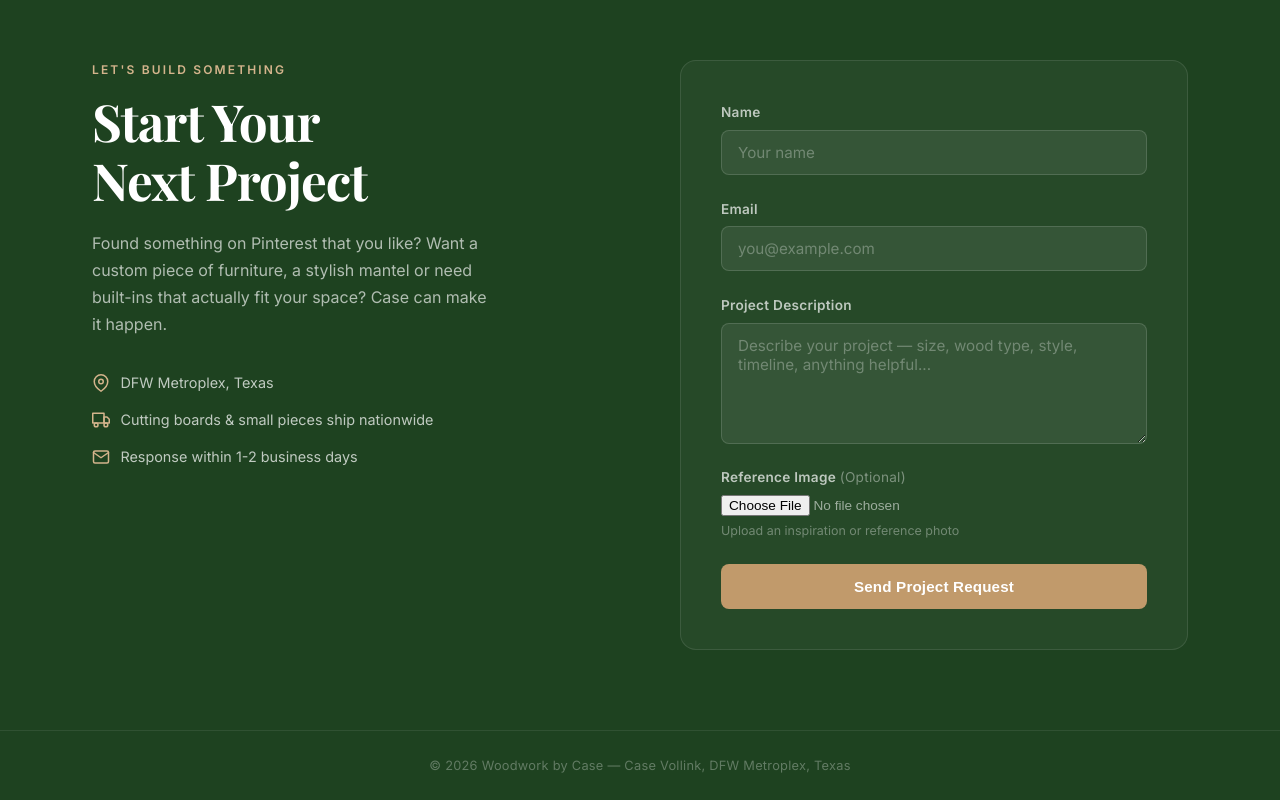
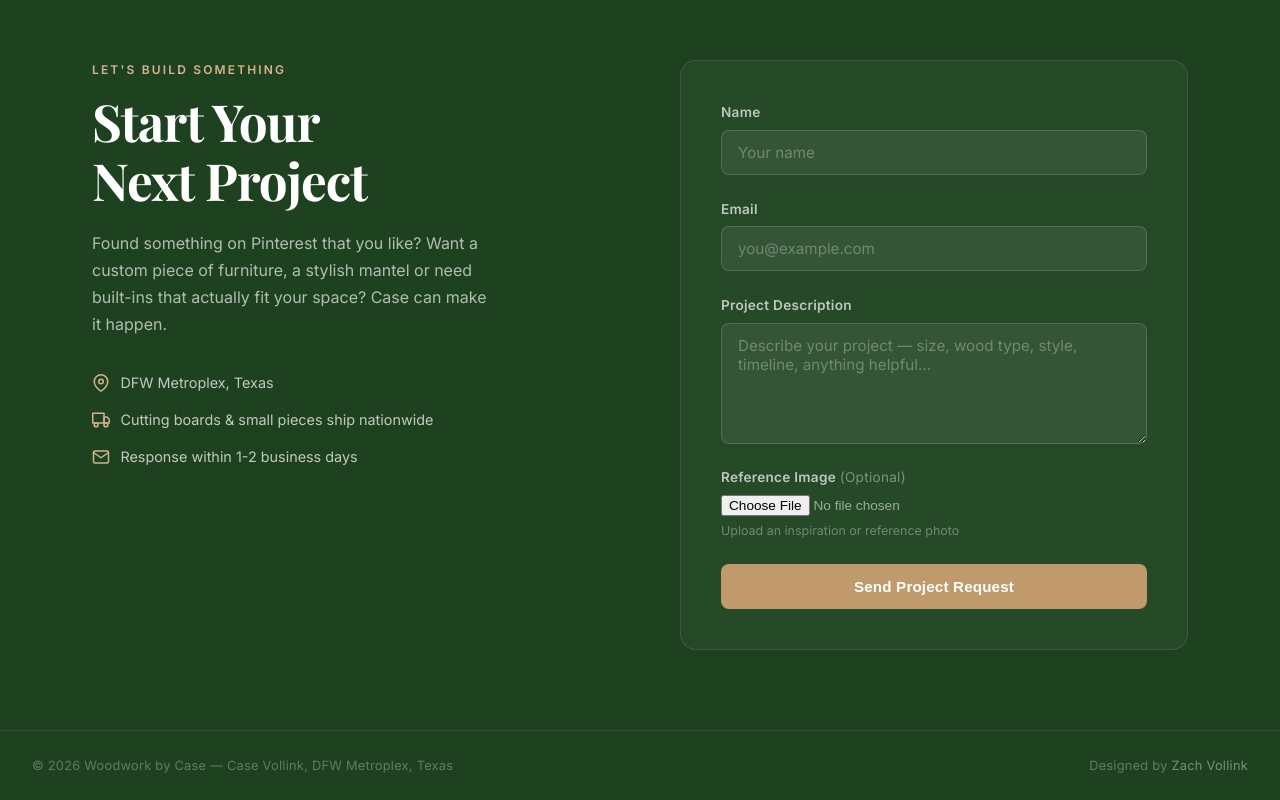
Before and after one commit to zvollink/woodwork-by-case, an Astro site: page / in a window 1280 px wide. Shown: the part 4636-5436 px from the top of the page. Built offline with nearby package versions, Linux system fonts and the light colour scheme; Astro itself is replaced by a stand-in of ours; a web font is replaced by a local one.

Commit message:
Added link back to my portfolio site

```diff
--- a/src/components/Contact.astro
+++ b/src/components/Contact.astro
@@ -60,6 +60,7 @@
 
   <div class="footer-bar">
     <span>&copy; {new Date().getFullYear()} Woodwork by Case &mdash; Case Vollink, DFW Metroplex, Texas</span>
+    <span>Designed by <a href="https://thezach.website/" target="_blank" rel="noopener noreferrer">Zach Vollink</a></span>
   </div>
 </section>
 
@@ -264,11 +265,25 @@
   /* ── Footer bar ── */
   .footer-bar {
     border-top: 1px solid rgba(255,255,255,0.08);
-    text-align: center;
+    display: flex;
+    justify-content: space-between;
+    align-items: center;
+    flex-wrap: wrap;
+    gap: 0.5rem;
     padding: 1.5rem 2rem;
     font-size: 0.8rem;
     color: rgba(255,255,255,0.3);
     letter-spacing: 0.02em;
+  }
+
+  .footer-bar a {
+    color: rgba(255,255,255,0.4);
+    text-decoration: none;
+    transition: color 0.2s;
+  }
+
+  .footer-bar a:hover {
+    color: rgba(255,255,255,0.7);
   }
 
   @media (max-width: 820px) {
```
